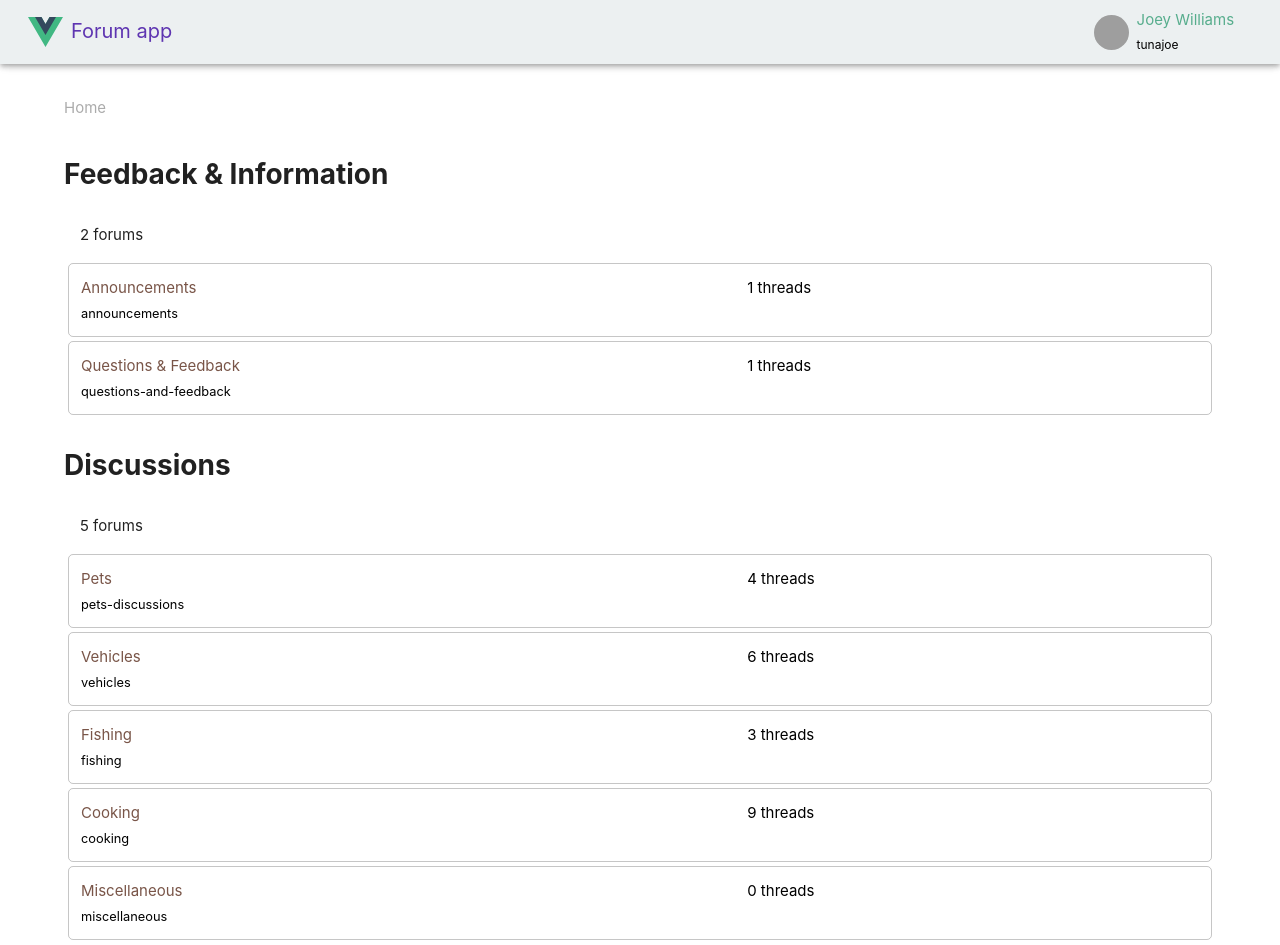
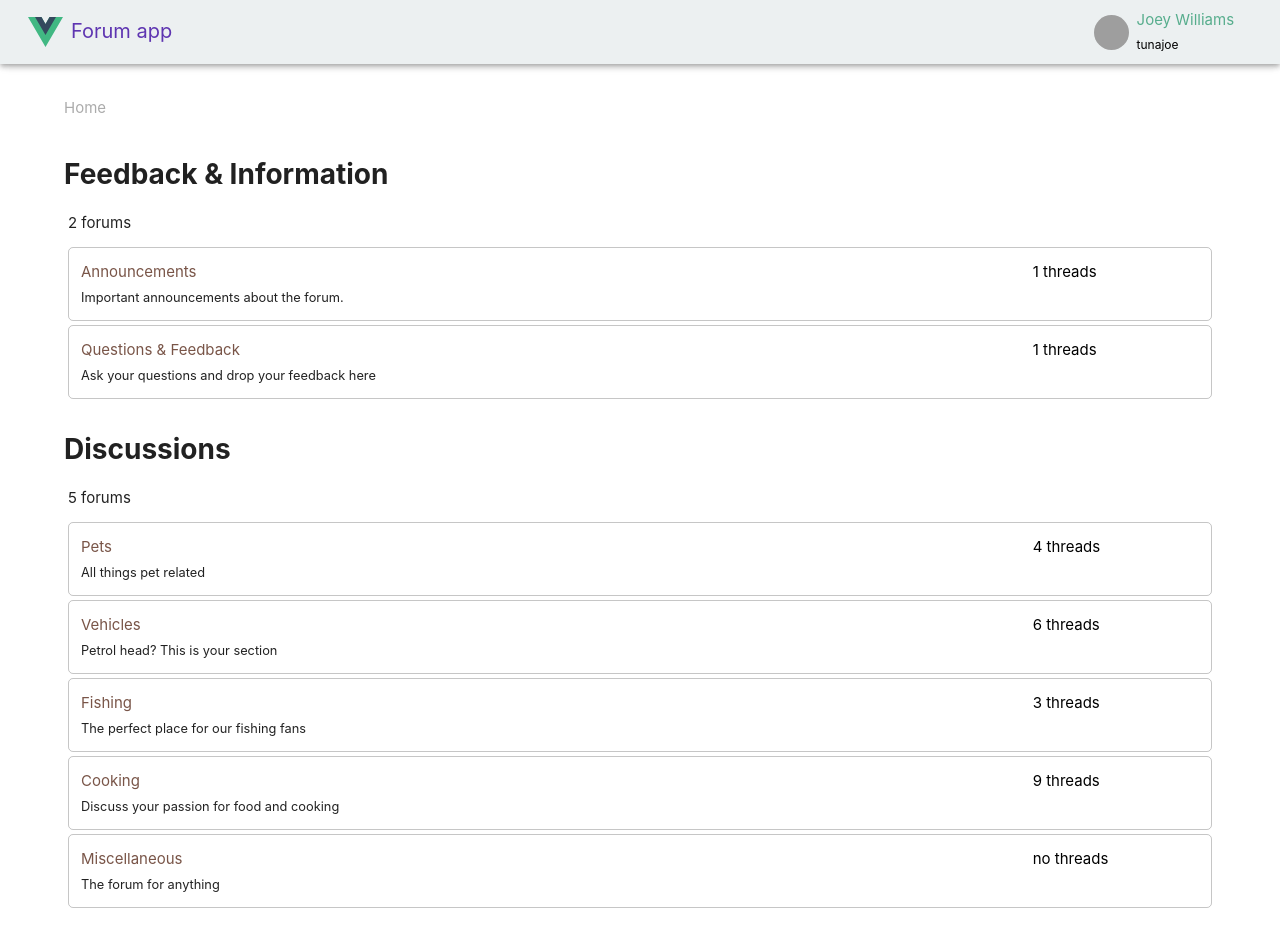
Before and after one commit to gtopsis/simple-vue3-forum, a Vue app: page / in a window 1280 px wide. Shown: the top 945 px of the page. Built offline with nearby package versions, Linux system fonts and the light colour scheme; grey boxes are pictures that could not be loaded.

Commit message:
Show forum description + style list of items

```diff
--- a/src/components/ForumItem.vue
+++ b/src/components/ForumItem.vue
@@ -1,16 +1,16 @@
 <script setup lang="ts">
 import type { RouterLink } from 'vue-router'
 import type { Forum } from '@/interfaces'
-import { useUsersStore } from '@/stores/users'
+import { computed } from 'vue'
 
 const props = defineProps<{
   forum: Forum
 }>()
-const store = useUsersStore()
 
-function getUserById(userId: string) {
-  return store.getUserById(userId)
-}
+const textForNumberOfThreads = computed(() => {
+  const numberOfThreads = props.forum?.threads?.length
+  return numberOfThreads ? `${numberOfThreads} threads` : 'no threads'
+})
 </script>
 
 <template>
@@ -22,24 +22,23 @@ function getUserById(userId: string) {
         >{{ props.forum.name }}</RouterLink
       >
 
-      <p class="secondary text-black">
-        <small>{{ props.forum.slug }}</small>
+      <p>
+        <small>{{ props.forum.description }}</small>
       </p>
     </v-col>
     <v-spacer></v-spacer>
     <v-col cols="2">
-      <span class="text-black">{{ props.forum?.threads?.length || 0 }} threads</span>
-      <!-- <h6 class="text-black">Last post at {{ props.forum. }}</h6> -->
+      <span class="text-black">{{ textForNumberOfThreads }}</span>
     </v-col>
-    <v-col cols="3" align-self="center">
-      <!-- <v-avatar
+    <!-- <v-col cols="3" align-self="center">
+      <v-avatar
         size="30px"
         :image="getUserById(props.forum.userId)?.avatar"
         class="mr-2"
-      ></v-avatar> -->
-      <!-- <span class="text-black mr-2">By {{ getUserById(props.forum.userId)?.name }}</span> -->
-      <!-- <BaseDateAgo :timestamp="props.forum.publishedAt"></BaseDateAgo> -->
-    </v-col>
+      ></v-avatar>
+      <span class="text-black mr-2">By {{ getUserById(props.forum.)?.name }}</span>
+      <BaseDateAgo :timestamp="props.forum.publishedAt"></BaseDateAgo>
+    </v-col> -->
   </v-row>
 </template>
 
--- a/src/components/ForumsListing.vue
+++ b/src/components/ForumsListing.vue
@@ -10,8 +10,8 @@ const props = defineProps<{
 <template>
   <v-container fluid class="threads">
     <v-row>
-      <v-col cols="auto" align-self="center">
-        <span class="threads-counter text-right">{{ props.forums.length }} forums</span>
+      <v-col cols="auto" class="pa-0 mb-2">
+        <span class="">{{ props.forums.length }} forums</span>
       </v-col>
     </v-row>
 
```
